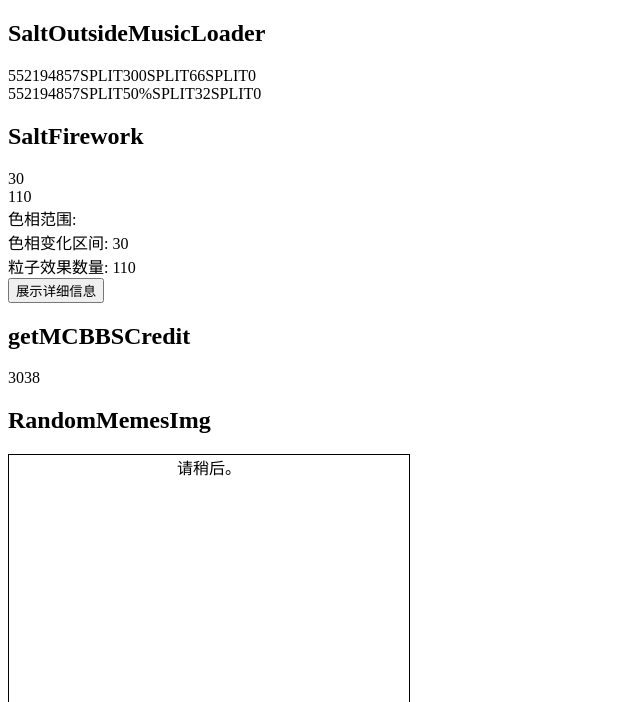
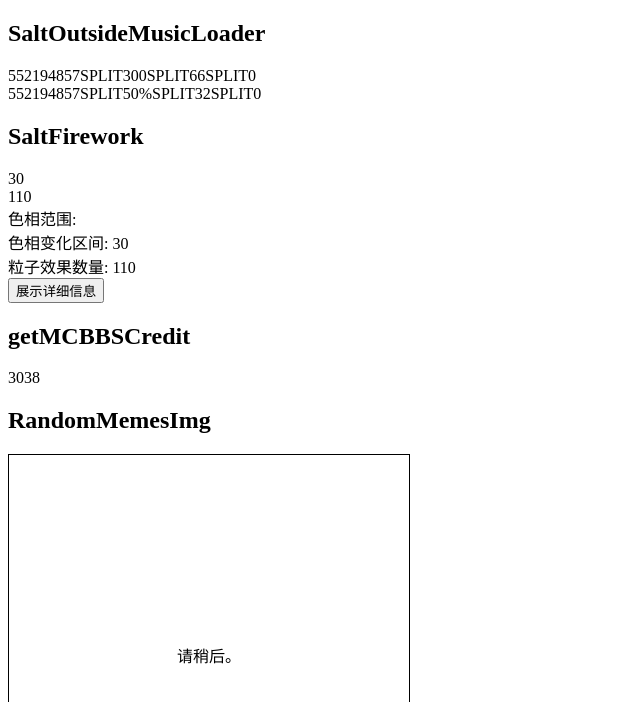
Before and after one commit to litwak913/mcbbs-wiki-widget-repo, a React app: page / in a window 1280 px wide. Shown: the top 702 px of the page, without its empty margins (0-640 px from the left). Built offline with nearby package versions, Linux system fonts and the light colour scheme; no server answers; the HTML template or start-up script is replaced by a standard one.

Commit message:
fix:居中，图片自适应

```diff
--- a/widget/RandomMemesImg/style.css
+++ b/widget/RandomMemesImg/style.css
@@ -2,11 +2,12 @@
   width: 400px;
   height: 400px;
   border: 1px solid;
-  text-align: center;
+  display:flex;
+  align-items:center;
+  justify-content:center;
 }
 #memesimg a img {
-  max-width: 100%;
-  max-height: 100%;
-  width: auto;
-  height: auto;
+  max-width: 400px;
+  max-height: 400px;
+  object-fit: cover;
 }
```
